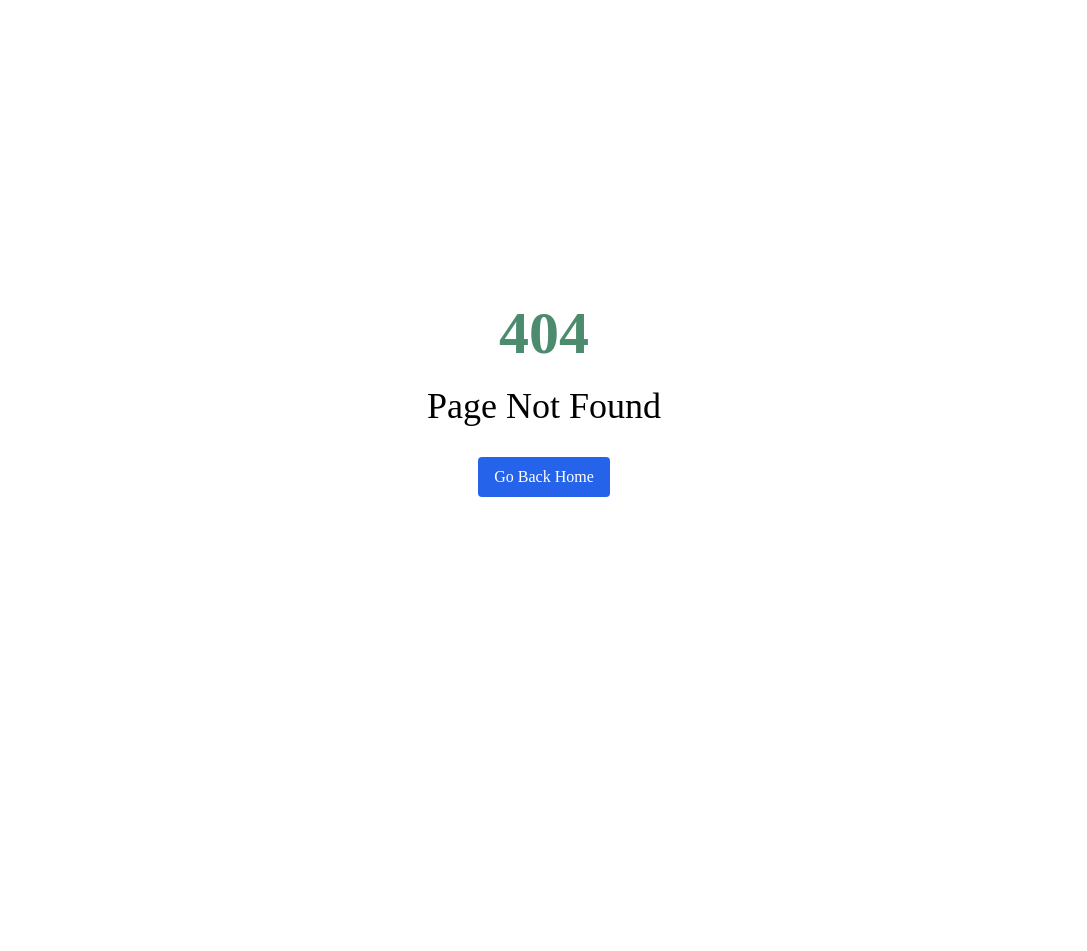
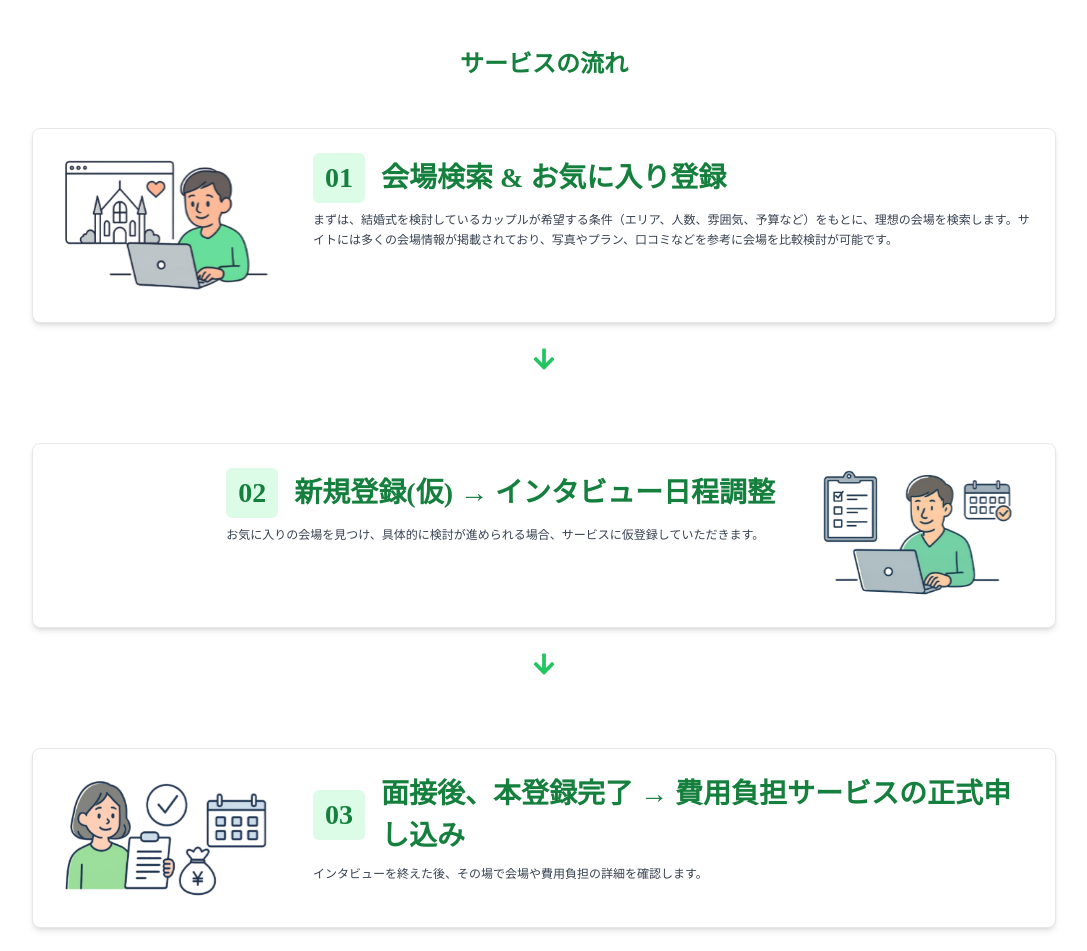
Before and after one commit to neraindai/yuin, a React (Vite) app: page /service-flow in a window 1280 px wide. Before the commit this address had no page. Shown: the top 951 px of the page, without its empty margins (96-1183 px from the left). Before the commit the page ends 800 px from the top, so only its background shows below. Built offline with nearby package versions, Linux system fonts and the light colour scheme; the HTML template or start-up script is replaced by a standard one.

Commit message:
feat(service-flow): add ServiceFlow page and update routes
Added new ServiceFlow component at src/pages/ServiceFlow/ServiceFlow.jsx
and updated src/routes/index.jsx to include the route.

```diff
--- /dev/null
+++ b/src/pages/ServiceFlow/ServiceFlow.jsx
@@ -0,0 +1,90 @@
+import { FaArrowDown } from "react-icons/fa";
+import { steps1, steps2, steps3, steps4, steps5 } from "../../assets";
+
+const steps = [
+  {
+    number: "01",
+    title: "会場検索 & お気に入り登録",
+    description: `まずは、結婚式を検討しているカップルが希望する条件（エリア、人数、雰囲気、予算など）をもとに、理想の会場を検索します。サイトには多くの会場情報が掲載されており、写真やプラン、口コミなどを参考に会場を比較検討が可能です。`,
+    img: steps1,
+  },
+  {
+    number: "02",
+    title: "新規登録(仮) → インタビュー日程調整",
+    description: `お気に入りの会場を見つけ、具体的に検討が進められる場合、サービスに仮登録していただきます。`,
+    img: steps2,
+  },
+  {
+    number: "03",
+    title: "面接後、本登録完了 → 費用負担サービスの正式申し込み",
+    description: `インタビューを終えた後、その場で会場や費用負担の詳細を確認します。`,
+    img: steps3,
+  },
+  {
+    number: "04",
+    title: "会場予約とのやりとり開始",
+    description: `本登録・申し込み完了した後、いよいよ会場とのやりとりが本格的に始まります。`,
+    img: steps4,
+  },
+  {
+    number: "05",
+    title: "会場決定 → 費用負担",
+    description: `いつ会場を最終決定し、費用負担サービスの申請を行うか決定します。`,
+    img: steps5,
+  },
+];
+
+export default function ServiceFlow() {
+  return (
+    <div className="bg-white py-12">
+      <h2 className="text-center text-2xl font-bold text-green-700 mb-12">
+        サービスの流れ
+      </h2>
+
+      <div className="flex flex-col items-center gap-12">
+        {steps.map((step, index) => (
+          <div
+            key={step.number}
+            className="flex flex-col items-center w-full max-w-5xl"
+          >
+            {/* Step container */}
+            <div
+              className={`flex flex-col md:flex-row items-center md:items-start gap-8 bg-white p-6 border border-gray-200 rounded-lg shadow-md w-full ${
+                index % 2 !== 0 ? "md:flex-row-reverse" : ""
+              }`}
+            >
+              {/* Image */}
+              <div className="flex-shrink-0 w-48 md:w-56">
+                <img
+                  src={step.img}
+                  alt={`Step ${step.number}`}
+                  className="w-full h-auto object-contain"
+                />
+              </div>
+
+              {/* Text content */}
+              <div className="flex flex-col">
+                <div className="flex items-center gap-4 mb-2">
+                  <div className="bg-green-100 px-3 py-1 rounded-md text-green-700 font-bold text-lg">
+                    {step.number}
+                  </div>
+                  <h3 className="text-green-700 font-bold text-lg">
+                    {step.title}
+                  </h3>
+                </div>
+                <p className="text-gray-700 text-sm leading-relaxed whitespace-pre-line">
+                  {step.description}
+                </p>
+              </div>
+            </div>
+
+            {/* Arrow */}
+            {index < steps.length - 1 && (
+              <FaArrowDown className="text-green-500 text-2xl my-6" />
+            )}
+          </div>
+        ))}
+      </div>
+    </div>
+  );
+}
--- a/src/routes/index.jsx
+++ b/src/routes/index.jsx
@@ -10,6 +10,7 @@ import ContactFormUI from "../pages/ContactForm/ContactFormUI";
 import TermsOfUse from "../pages/TermsOfUse/TermsOfUse";
 import InquiryFlow from "../pages/ContactForm/InquiryFlow";
 import Login from "../pages/Login/Login";
+import ServiceFlow from "../pages/ServiceFlow/ServiceFlow";
 
 const AppRoutes = () => {
   return (
@@ -46,6 +47,9 @@ const AppRoutes = () => {
       {/* Login Page */}
       <Route path="/login" element={<Login />} />
 
+      {/* ServiceFlow Page */}
+      <Route path="/service-flow" element={<ServiceFlow />} />
+
     </Routes>
   );
 };
```
